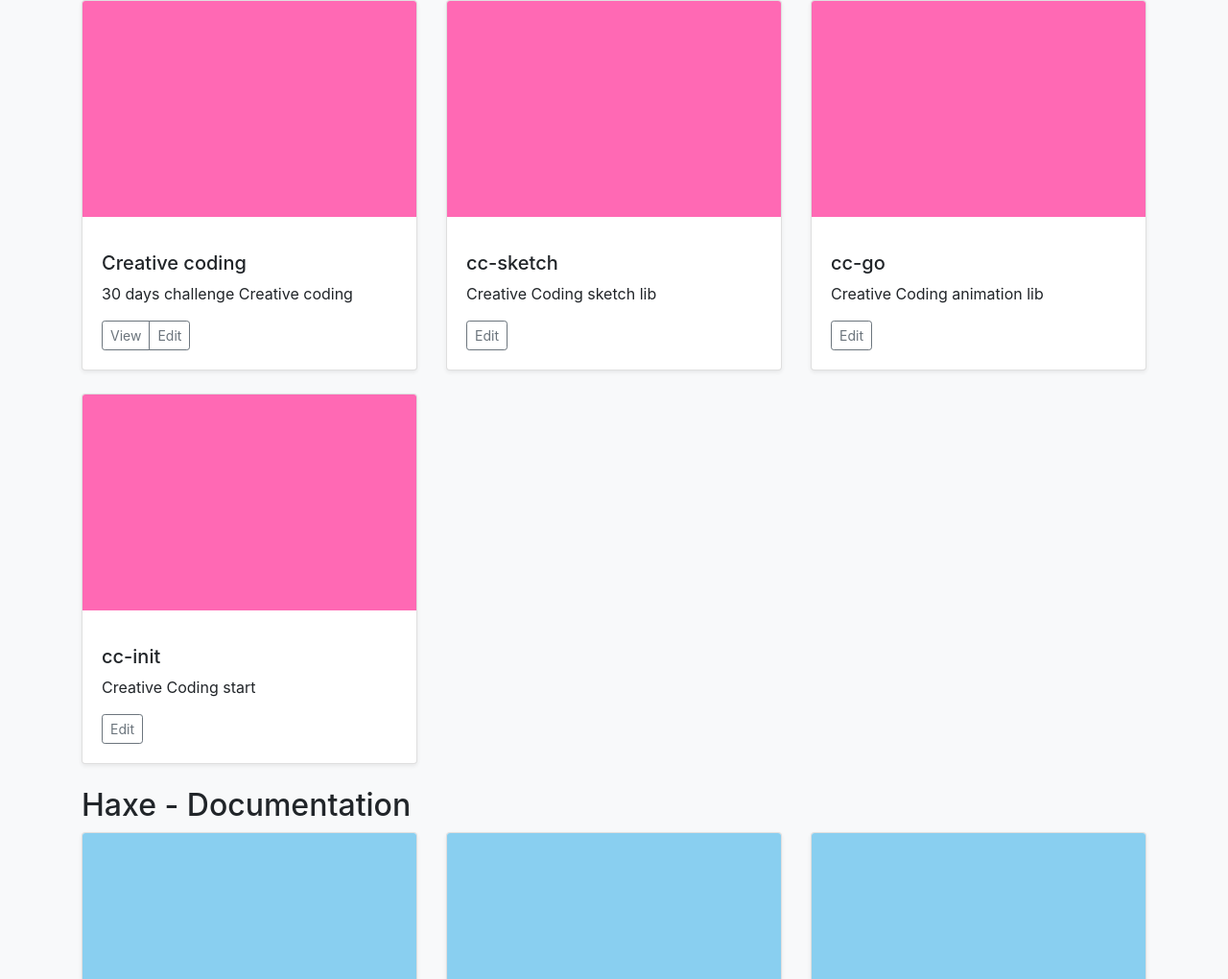
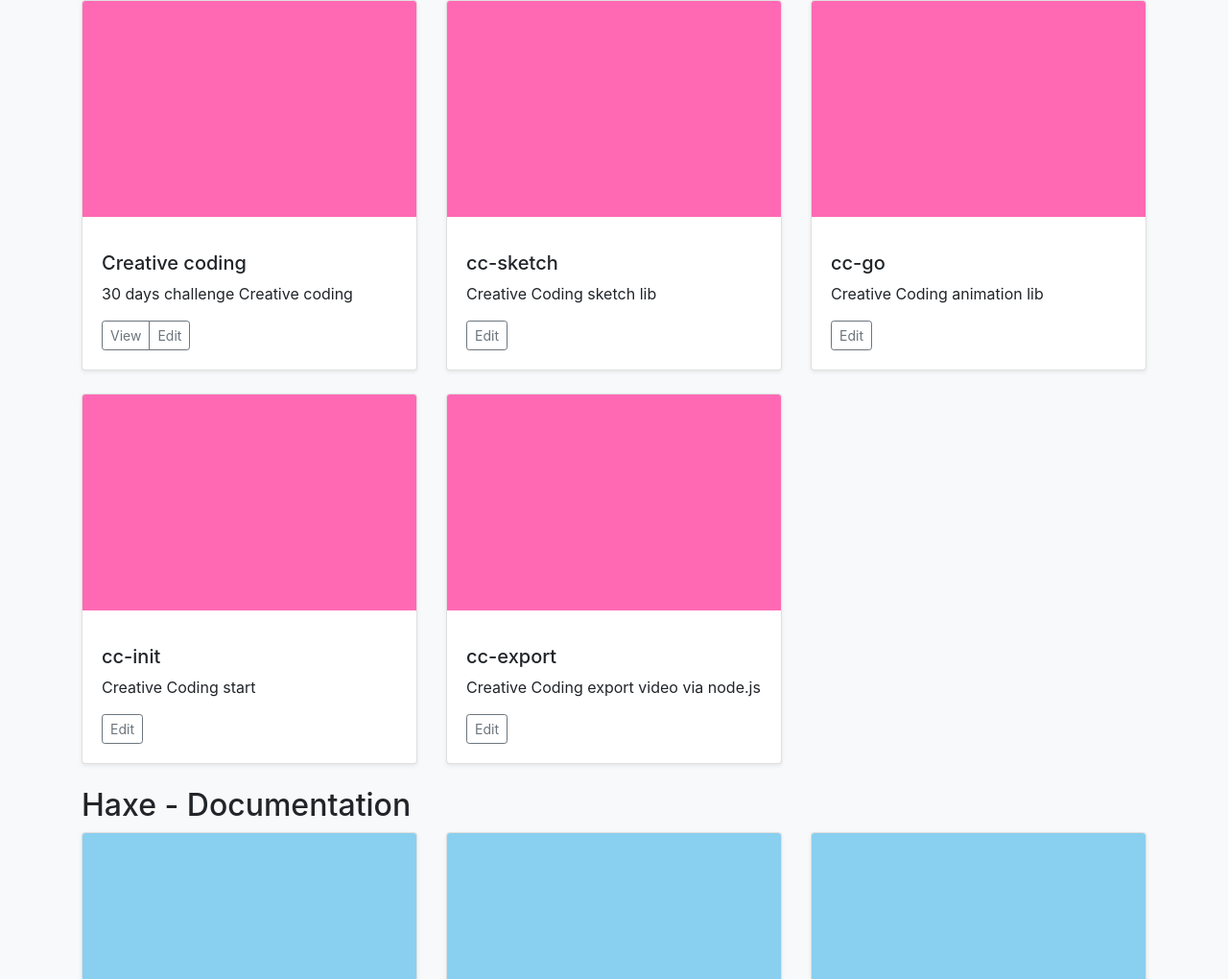
Before and after one commit to MatthijsKamstra/matthijskamstra.github.io, a plain HTML site: page index.html in a window 1280 px wide. Shown: the part 482-1502 px from the top of the page at 96% size. Drawn offline with nearby package versions, Linux system fonts and the light colour scheme.

Commit message:
cc export added

```diff
--- a/index.html
+++ b/index.html
@@ -174,6 +174,28 @@
 					</div><!-- /.col-md-4 -->
 
 
+					<div class="col-md-4">
+						<div class="card mb-4 shadow-sm">
+							<svg class="bd-placeholder-img card-img-top" width="100%" height="225" xmlns="http://www.w3.org/2000/svg"
+								preserveAspectRatio="xMidYMid slice" focusable="false" role="img" aria-label="Placeholder: Thumbnail">
+								<title>Placeholder</title>
+								<rect width="100%" height="100%" fill="#ff69b4"></rect>
+							</svg>
+							<div class="card-body">
+								<p class="card-text">
+									<h5>cc-export</h5>
+								Creative Coding export video via node.js</p>
+								<div class="d-flex justify-content-between align-items-center">
+									<div class="btn-group">
+										<!-- <a href="https://matthijskamstra.github.io/creative-coding/" class="btn btn-sm btn-outline-secondary">View</a> -->
+										<a href="https://github.com/MatthijsKamstra/cc-export" class="btn btn-sm btn-outline-secondary">Edit</a>
+									</div>
+								</div>
+							</div>
+						</div><!-- /.card -->
+					</div><!-- /.col-md-4 -->
+
+
 				</div><!-- /.row -->
 
 
```
